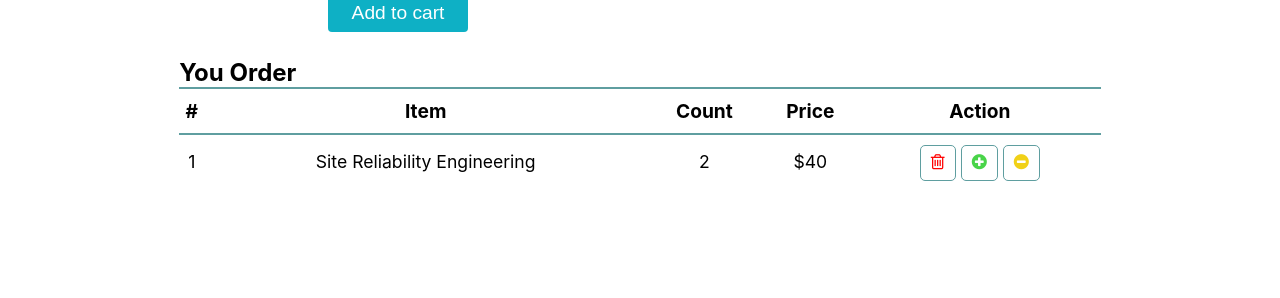
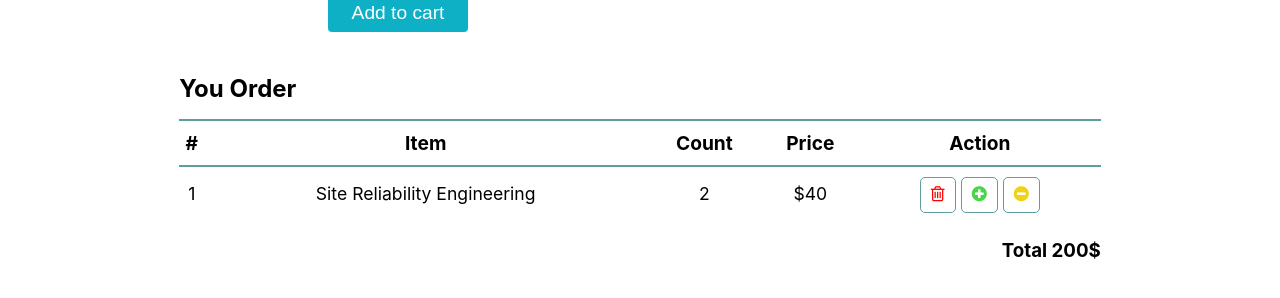
Before and after one commit to Mizynets/re-shop, a React (Create React App) app: page / in a window 1280 px wide. Shown: the part 366-664 px from the top of the page. Built offline with nearby package versions, Linux system fonts and the light colour scheme.

Commit message:
styleSoppingCartDone

```diff
--- a/src/components/ShoppingCartTable/ShoppingCartTable.js
+++ b/src/components/ShoppingCartTable/ShoppingCartTable.js
@@ -37,6 +37,7 @@
                 </tbody>
 
             </table>
+            <h3>Total 200$</h3>
         </div>
     );
 }
--- a/src/components/ShoppingCartTable/ShoppingCartTable.module.css
+++ b/src/components/ShoppingCartTable/ShoppingCartTable.module.css
@@ -1,3 +1,13 @@
+.ShoppingCartTable h2{
+    text-align: left;
+    padding: 1rem 0;
+}
+
+.ShoppingCartTable h3{
+    text-align: right;
+    padding: 1rem 0;
+}
+
 table, tr, td {
 	border-collapse: collapse;
     border-spacing: 0;
```
